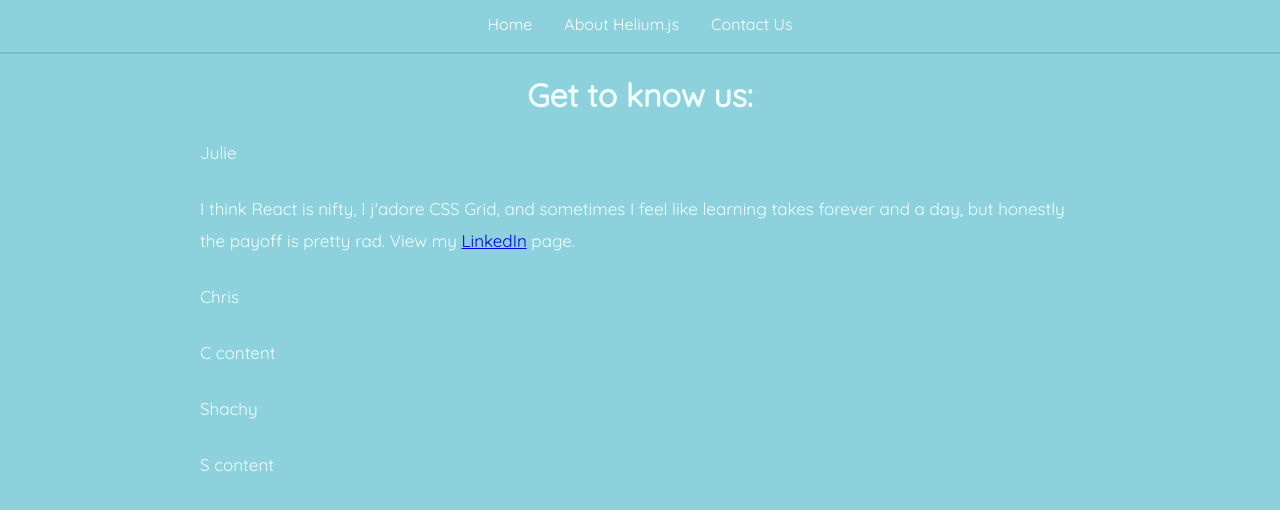
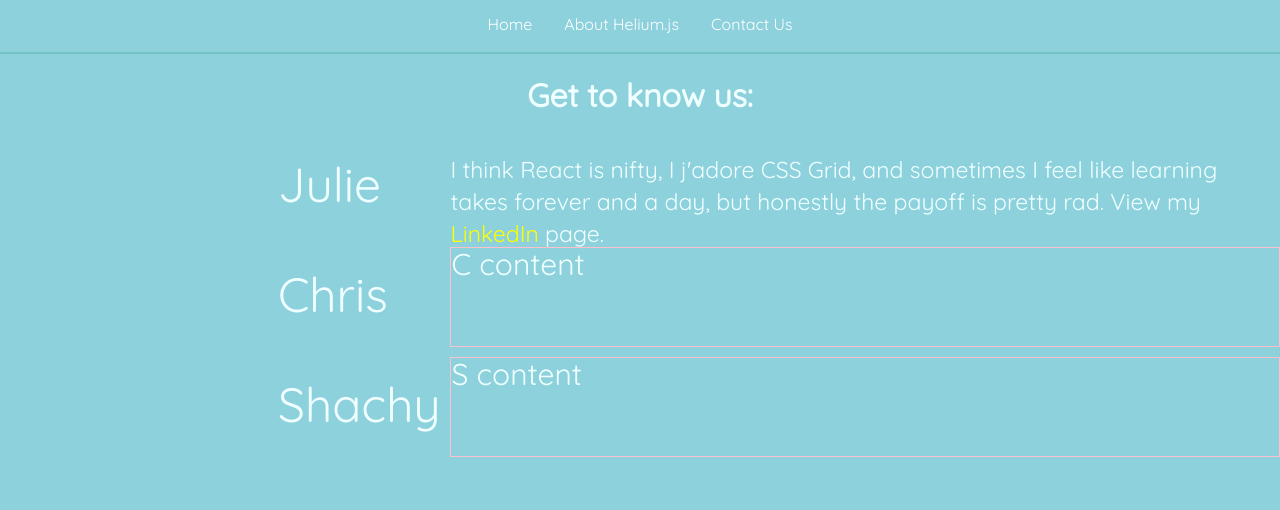
Before and after one commit to SJCProduction/Helium, a React app: page /contact in a window 1280 px wide. Shown: the top 510 px of the page. Built offline with nearby package versions, Linux system fonts and the light colour scheme.

Commit message:
add padding and align content

```diff
--- a/src/components/LandingPage.css
+++ b/src/components/LandingPage.css
@@ -10,6 +10,59 @@ body{
   margin-left: auto;
   margin-right: auto;
 }
+
+.about{
+  font-size: 20px;
+}
+.wrapper{
+  display:grid;
+  grid-gap:10px;
+  grid-template-columns: repeat(3,1fr);
+  grid-template-rows: 100px 100px 100px;
+}
+.J{
+  grid-column: span 1;
+  margin: 0;
+  padding-top: 31px;
+  padding-left:278px;
+  font-size: 3em;
+}
+.Jabout{
+  grid-column: span 2;
+  margin: 0;
+  font-size:23px;
+  padding-top: 17px;
+  padding-right:40px;
+}
+.Jabout a{
+  color: yellow;
+}
+.C{
+  grid-column: span 1;
+  margin: 0;
+  padding-top: 31px;
+  padding-left:278px;
+  font-size: 3em;
+}
+.Cabout{
+  border: 1px solid pink;
+  grid-column: span 2;
+  margin: 0;
+  font-size:30px;
+}
+.S{
+  grid-column: span 1;
+  margin: 0;
+  padding-top: 31px;
+  padding-left:278px;
+  font-size: 3em;
+}
+.Sabout{
+  border: 1px solid pink;
+  grid-column: span 2;
+  margin: 0;
+  font-size:30px;
+}
 h3{
   margin-top: 30px;
 }
@@ -18,6 +71,11 @@ h1, h3 {
   text-align: center;
   color: azure;
 }
+a {
+  color: black;
+  text-decoration: none;
+}
+
 p {
   color: azure;
   font-family: 'Quicksand',sans-serif;
```
